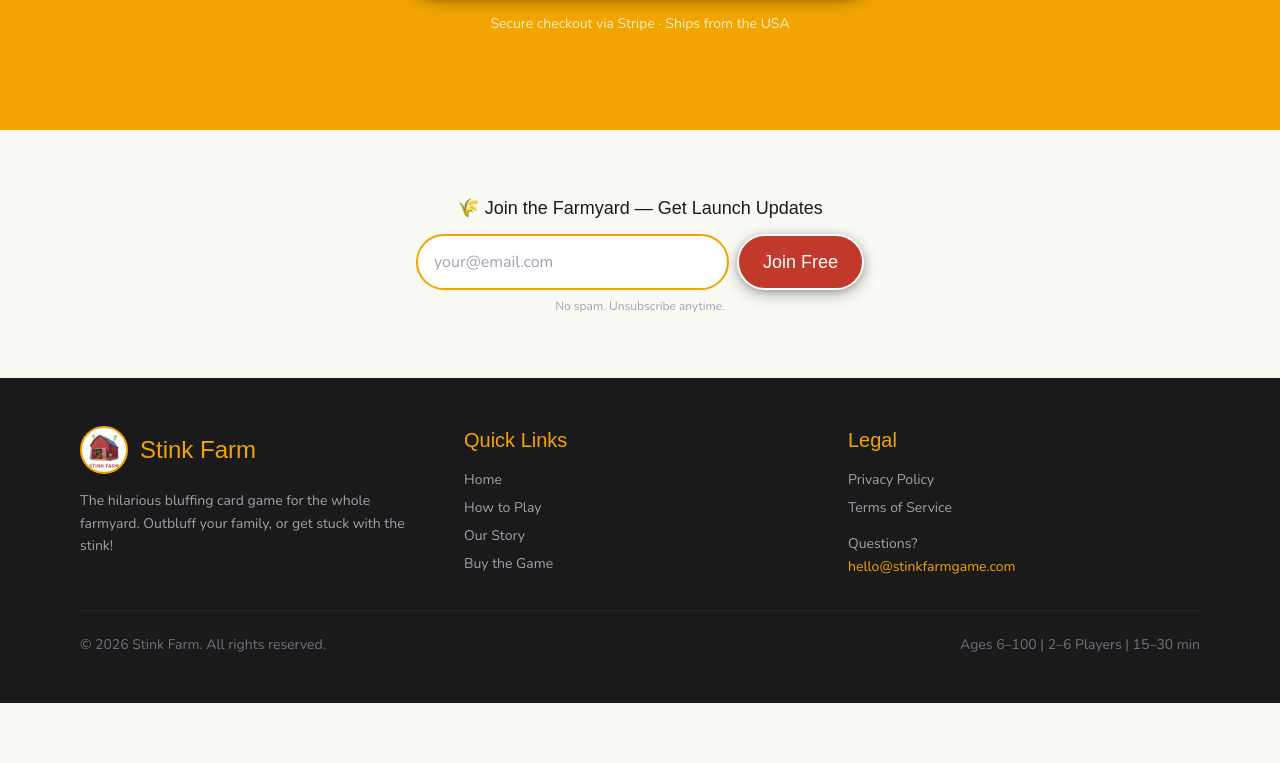
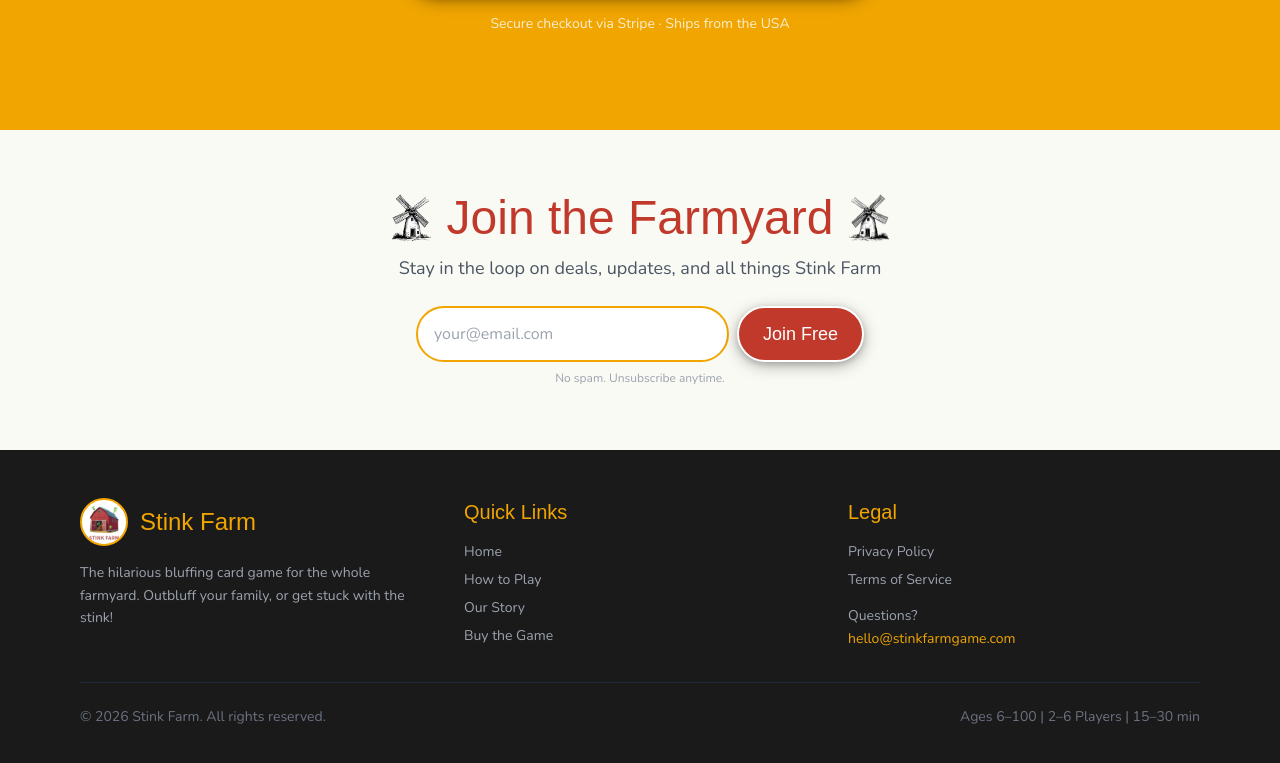
Before and after one commit to MikeOclaw/stink-farm-website, a Next.js app: page / in a window 1280 px wide. Shown: the part 4464-5227 px from the top of the page. Before the commit the page ends 5167 px from the top, so only its background shows below. Built offline with nearby package versions, Linux system fonts and the light colour scheme; no server answers; a web font is replaced by a local one.

Commit message:
email signup: section title with windmills, subtitle line, windmill success state

```diff
--- a/components/EmailSignup.tsx
+++ b/components/EmailSignup.tsx
@@ -1,6 +1,7 @@
 'use client';
 
 import { useState } from 'react';
+import Image from 'next/image';
 
 interface EmailSignupProps {
   className?: string;
@@ -42,7 +43,9 @@ export function EmailSignup({ className = '', variant = 'light' }: EmailSignupPr
   if (status === 'success') {
     return (
       <div className={`text-center py-4 ${className}`}>
-        <div className="text-3xl mb-2">🐄</div>
+        <div className="relative inline-block w-16 h-16 mb-2" aria-hidden="true">
+          <Image src="/images/animals/Windmill.png" alt="" fill className="object-contain" sizes="64px" />
+        </div>
         <p className={`font-headline text-xl ${isDark ? 'text-white' : 'text-barn-red'}`}>
           You&apos;re in the Farmyard!
         </p>
@@ -55,8 +58,19 @@ export function EmailSignup({ className = '', variant = 'light' }: EmailSignupPr
 
   return (
     <div className={className}>
-      <p className={`font-headline text-lg mb-3 text-center ${isDark ? 'text-white' : 'text-near-black'}`}>
-        🌾 Join the Farmyard — Get Launch Updates
+      {/* Title with windmill images on each side */}
+      <h2 className={`font-headline text-4xl md:text-5xl mb-3 text-center flex items-center justify-center gap-3 ${isDark ? 'text-white' : 'text-barn-red'}`}>
+        <span className="relative inline-block w-12 h-12 opacity-100" aria-hidden="true">
+          <Image src="/images/animals/Windmill.png" alt="" fill className="object-contain" style={{ transform: 'scaleX(-1)' }} sizes="56px" />
+        </span>
+        Join the Farmyard
+        <span className="relative inline-block w-12 h-12 opacity-100" aria-hidden="true">
+          <Image src="/images/animals/Windmill.png" alt="" fill className="object-contain" sizes="56px" />
+        </span>
+      </h2>
+      {/* Subtitle line */}
+      <p className={`font-body text-lg text-center mb-6 ${isDark ? 'text-white/80' : 'text-gray-600'}`}>
+        Stay in the loop on deals, updates, and all things Stink Farm
       </p>
       <form onSubmit={handleSubmit} className="flex flex-col sm:flex-row gap-2 max-w-md mx-auto">
         <input
```
